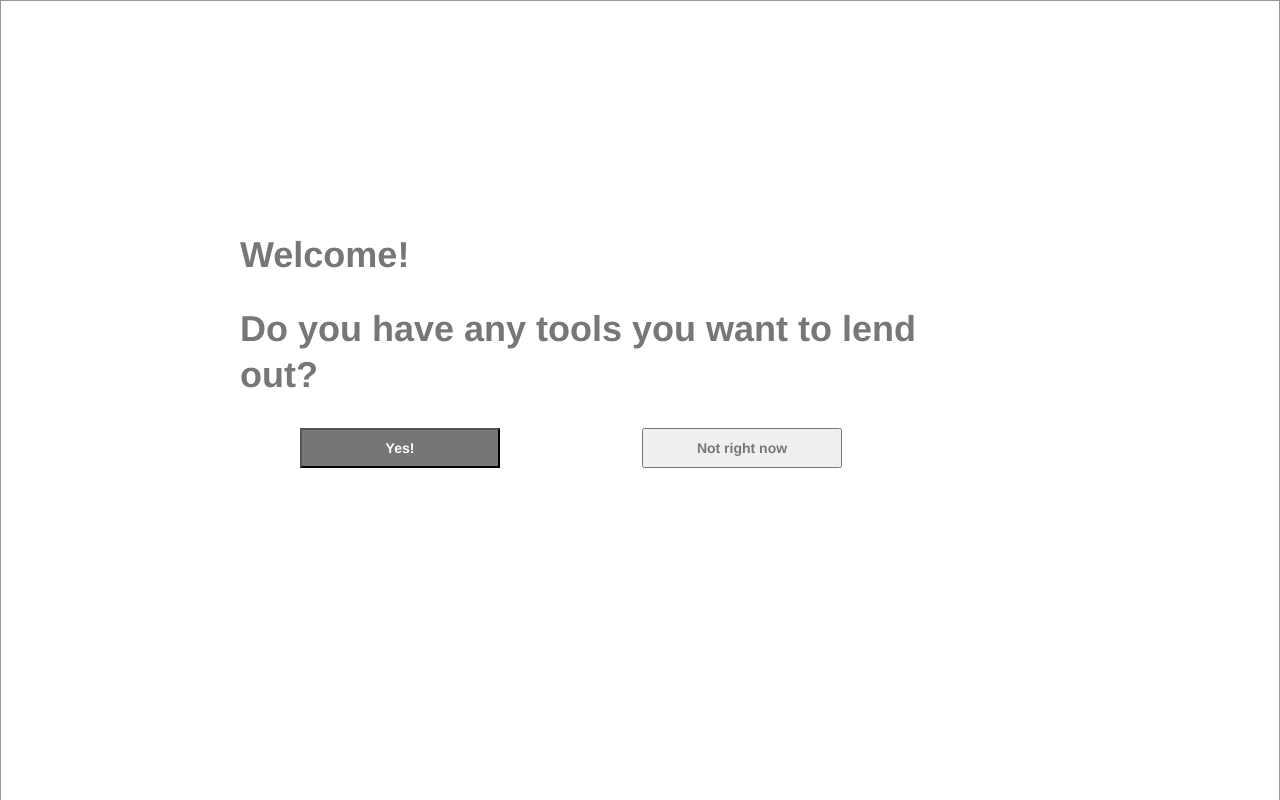
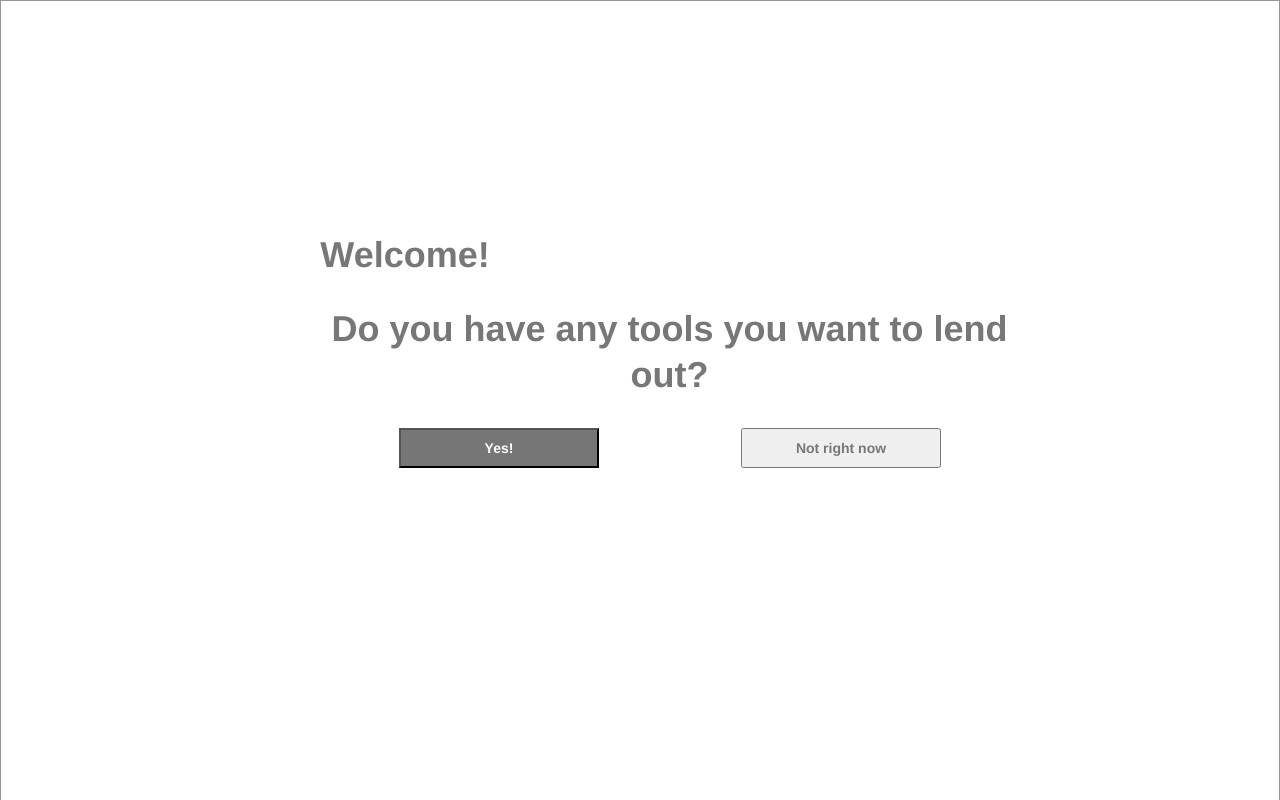
Before and after one commit to use-my-tools-build-week/Frontend, a React (Create React App) app in the folder tools/: page /welcome in a window 1280 px wide. Shown: the top 800 px of the page. Built offline with nearby package versions, Linux system fonts and the light colour scheme.

Commit message:
Updated Welcome Styling

```diff
--- a/tools/src/components/Welcome/Welcome.css
+++ b/tools/src/components/Welcome/Welcome.css
@@ -6,9 +6,10 @@
 }
 
 .ContentWrapper {
- width: 800px;
+ width: 700px;
  margin: 0 auto;
  margin-top: 231px;
+ text-align: center;
 }
 
 .welcome {
@@ -20,6 +21,7 @@
     font-weight: bold;
     line-height: 46px;
     margin-bottom: 27px;
+    margin-left: 30px;
 }
 
 .do-you-have-any-tool {
```
